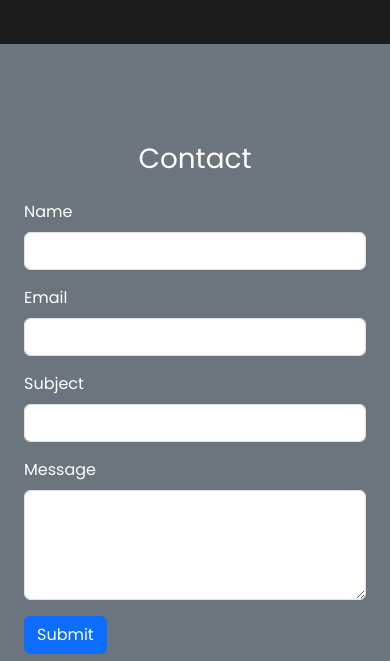
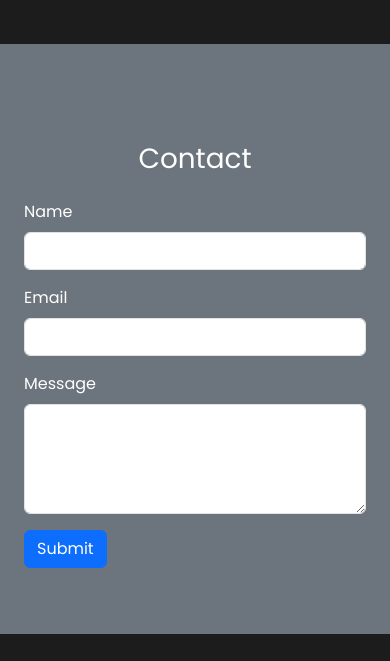
Before and after one commit to Bang-dika-maker/web-portofolio, a plain HTML site: page index.html in a window 390 px wide. Shown: the part 3117-3778 px from the top of the page. Drawn offline with nearby package versions, Linux system fonts and the light colour scheme.

Commit message:
add responsive

```diff
--- a/index.html
+++ b/index.html
@@ -146,10 +146,6 @@
                                   <label for="email" class="form-label">Email</label>
                                   <input type="email" class="form-control" id="email" aria-describedby="email">
                               </div>
-                              <div class="mb-3">
-                                  <label for="subject" class="form-label">Subject</label>
-                                  <input type="text" class="form-control" id="subject" aria-describedby="subject">
-                              </div>
                           </div>
                           <div class="col-md-6">
                               <div class="mb-3">
```
